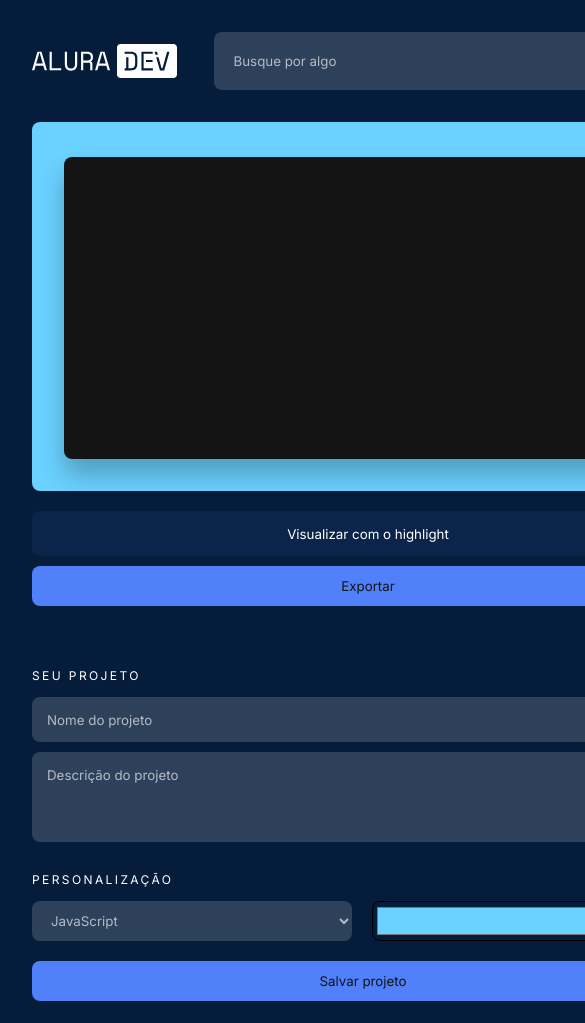
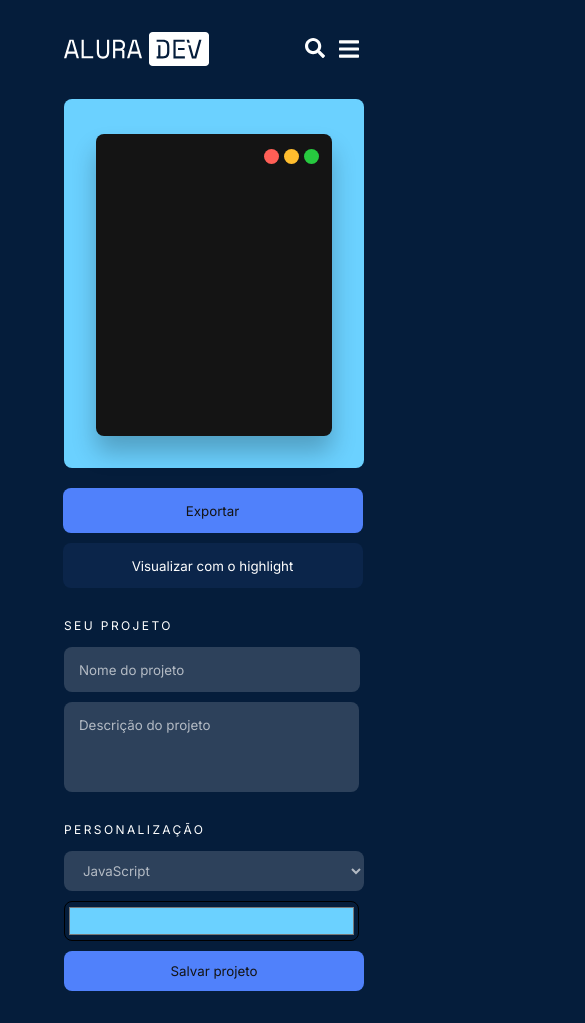
Before and after one commit to vvito7/AluraDev, a plain HTML site: page index.html in a window 390 px wide. Shown: the top 1023 px of the page, 585 px wide, since content can reach past the window. Before the commit the page ends 1001 px from the top, so only its background shows below. Drawn offline with nearby package versions, Linux system fonts and the light colour scheme.

Commit message:
Responsive enhancement

```diff
--- a/assets/css/style.css
+++ b/assets/css/style.css
@@ -162,9 +162,13 @@
     border-radius: 10px;
 }
 
+.botoes{
+    display: flex;
+    align-items: center;
+}
 #botao-highlight{
     margin: 20px 0 0 32px;
-    width: 672px;
+    width: 321px;
     height: 45px;
     background-color: rgba(80, 129, 251, 0.08);
     border-radius: 8px;
@@ -177,14 +181,18 @@
     transition: 1s;
 }
 #botao-exportar{
-    margin: 10px 0 32px 32px;
-    width: 672px;
-    height: 40px;
+    margin: 20px 0 0 32px;
+    width: 321px;
+    height: 45px;
     background-color: #5081FB;
     border-radius: 8px;
     border: none;
     font-family: 'Inter', sans-serif;
     color: #141414;
+}
+#botao-exportar:hover{
+    background-color: #7BA4FC;
+    transition: 1s;
 }
 
 /*sobre*/
@@ -414,6 +422,114 @@
     }
 }
 
+@media screen and (max-width: 426px) {
+    #conteudo-pagina{
+        width: 410px;
+    }
+    #cabecalho{
+        display: flex;
+        width: 295px;
+        margin: 32px 32px 0px 64px;
+    }
+    .logo-naoaparece{
+        display: none;
+    }
+    .logo-alura{
+        animation: espande .5s ease;
+    }
+    .text-field-aparece{
+        background: rgba(255, 255, 255, 0.16);
+        border-radius: 8px;
+        border: none;
+        width: 200px;
+        height: 40px;
+        padding-left: 20px;
+        color: rgba(255, 255, 255, 0.64);
+        font-family: 'Inter', sans-serif;
+        animation: busca-aparece .5s linear;
+    }
+    .text-field-aparece:focus{
+        background: rgba(255, 255, 255, 0.24);
+        outline: none;
+        transition: 1s;
+    }
+    .text-field-aparece:focus::placeholder{
+        color:transparent;
+    }
+    .text-field-aparece::placeholder{
+        color:#FFFFFF;
+        opacity: 0.64;
+    }
+    .text-field{
+        display: none;
+    }
+    #responsivo-mobile{
+        display: inline;
+    }
+    .lupa-responsiva{
+        display: inline-block;
+        margin: 0 10px 0 0;
+    }
+    .lupa-naoaparece{
+        display: none;
+    }
+    .lupa2-aparece{
+        display: inline-block;
+        margin: 0 10px 0 0;
+    }
+    .menu-open{
+        margin: 10px 0 0 131px;
+    }
+    #quadro{
+        width: 300px;
+        margin: 32px 0 0 64px;
+    }
+    #editor-codigo{
+        width: 236px;
+    }
+    #editor{
+        width: 190px;
+    }
+    .botoes{
+        flex-direction: column;
+    }
+    #botao-exportar{
+        width: 300px;
+        margin: 20px 0 0 15px;
+    }
+    #botao-highlight{
+        width: 300px;
+        margin: 10px 0 0 15px;
+    }
+    #sobre{
+        margin: 32px 0 0 64px;
+    }
+    #nome-projeto{
+        width: 266px;
+    }
+    #descricao-projeto{
+        width: 270px;
+    }
+    #selecionar{
+        flex-direction: column;
+    }
+    #selecionar-linguagem{
+        margin: 0 0 10px 0;
+        width: 300px;
+    }
+    #selecionar-cor{
+        width: 295px;
+    }
+    #salvar{
+        width: 300px;
+        margin: 10px 0 32px 0;
+    }
+    @keyframes busca-aparece {
+        from{transform: translateX(-100%)}
+        to{transform: translateX(0)}
+    }
+}
+
 @media screen and (max-width: 376px){
     #conteudo-pagina{
         width: 370px;
@@ -480,8 +596,16 @@
     #editor{
         width: 190px;
     }
+    .botoes{
+        flex-direction: column;
+    }
+    #botao-exportar{
+        width: 300px;
+        margin: 20px 0 0 0;
+    }
     #botao-highlight{
         width: 300px;
+        margin: 10px 0 0 0;
     }
     #nome-projeto{
         width: 266px;
--- a/index.html
+++ b/index.html
@@ -59,8 +59,10 @@
                     </div>
                 </div>
             </div>
-            <button id='botao-highlight'>Visualizar com o highlight</button>
-            <button id='botao-exportar'>Exportar</button>
+            <div class='botoes'>
+                <button id='botao-exportar'>Exportar</button>
+                <button id='botao-highlight'>Visualizar com o highlight</button>
+            </div>
         </section>
         <section id='sobre'>
             <h2 class='titulos-sobre'>Seu projeto</h2>
```
